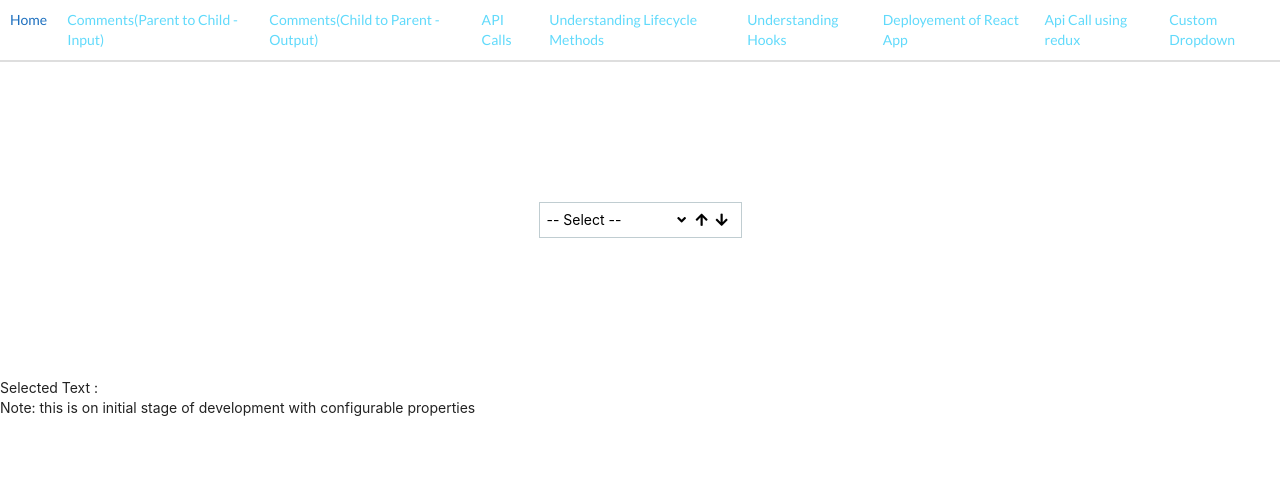
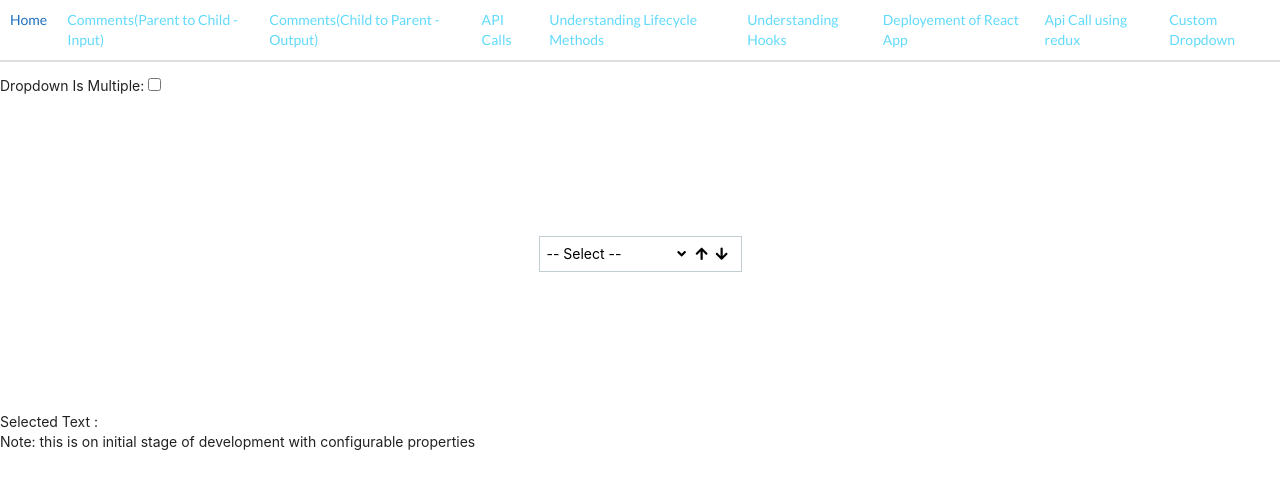
Before and after one commit to AkhandSingh/react-app, a React (Create React App) app: page /customdropdown in a window 1280 px wide. Shown: the top 488 px of the page. Built offline with nearby package versions, Linux system fonts and the light colour scheme.

Commit message:
custom dropdown feature

```diff
--- a/src/components/App.js
+++ b/src/components/App.js
@@ -13,7 +13,7 @@ import Dropdown from './Dropdown';
 
 class App  extends React.Component {
 
-  state = {commentText: '', dropdownVal:[]};
+  state = {commentText: '', dropdownVal:[], isDropdownMulti:false};
 
   options = [
     {text:'Allahabad', value:'ald'},
@@ -93,7 +93,9 @@ class App  extends React.Component {
           <Posts/>
       </Route>
       <Route path="/customdropdown">
-          <Dropdown options={this.options} multi={false} onSelect={value=>this.setState({dropdownVal: value})}/>
+          Dropdown Is Multiple: <input type="checkbox" onChange={(e)=>{this.setState({isDropdownMulti: e.target.checked})}}/>
+
+          <Dropdown options={this.options} multi={this.state.isDropdownMulti} onSelect={value=>this.setState({dropdownVal: value})}/>
           <div>
             Selected Text : {this.state.dropdownVal}
             <br/>
--- a/src/components/Dropdown.js
+++ b/src/components/Dropdown.js
@@ -34,7 +34,6 @@ class Dropdown extends React.Component {
   }
 
   onOptionSelect(e) {
-    debugger
     let value = '';
     if (this.props.multi) {
       var array = Array.prototype.slice.call( this.UlRef.current.childNodes);
```
